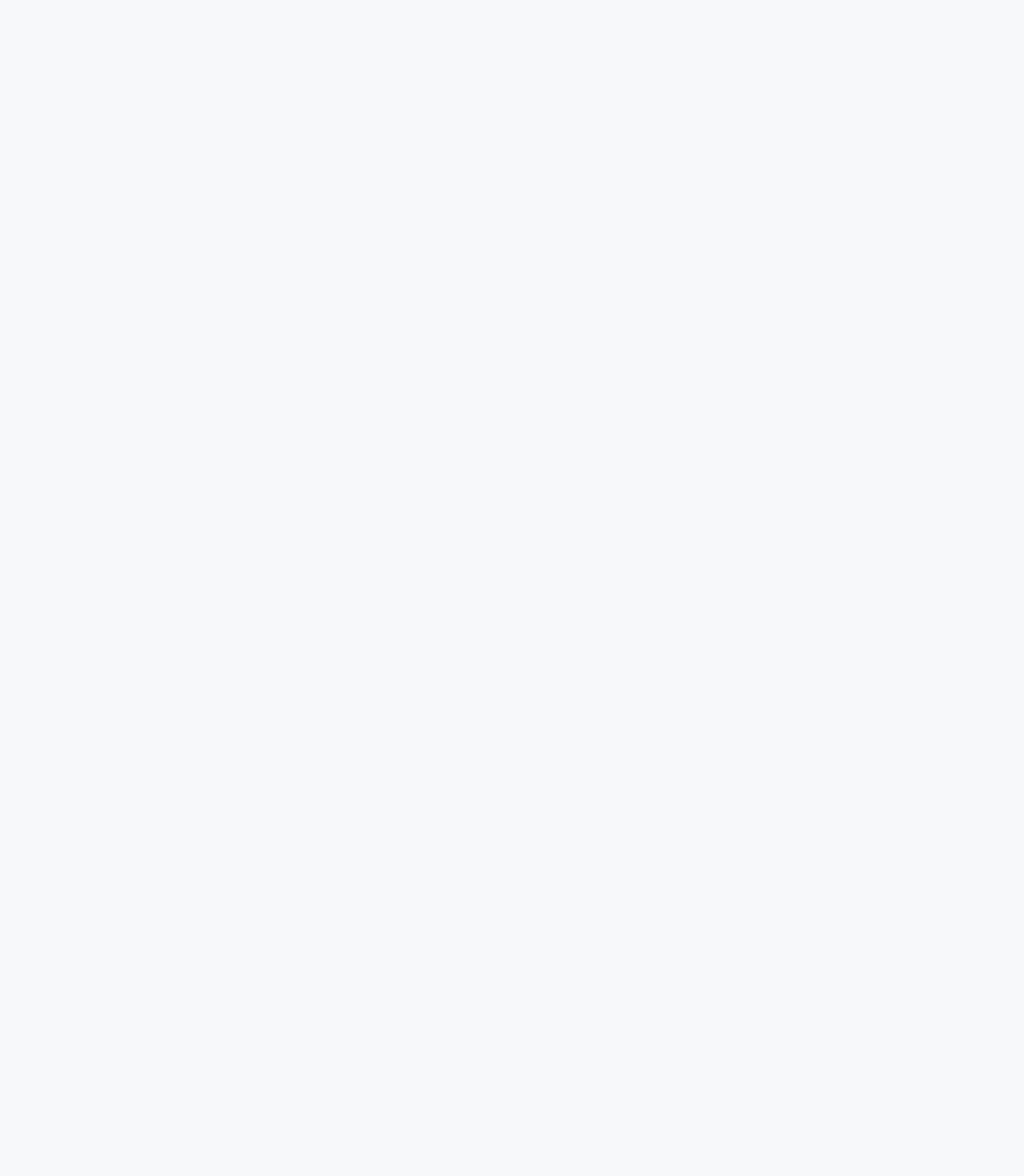
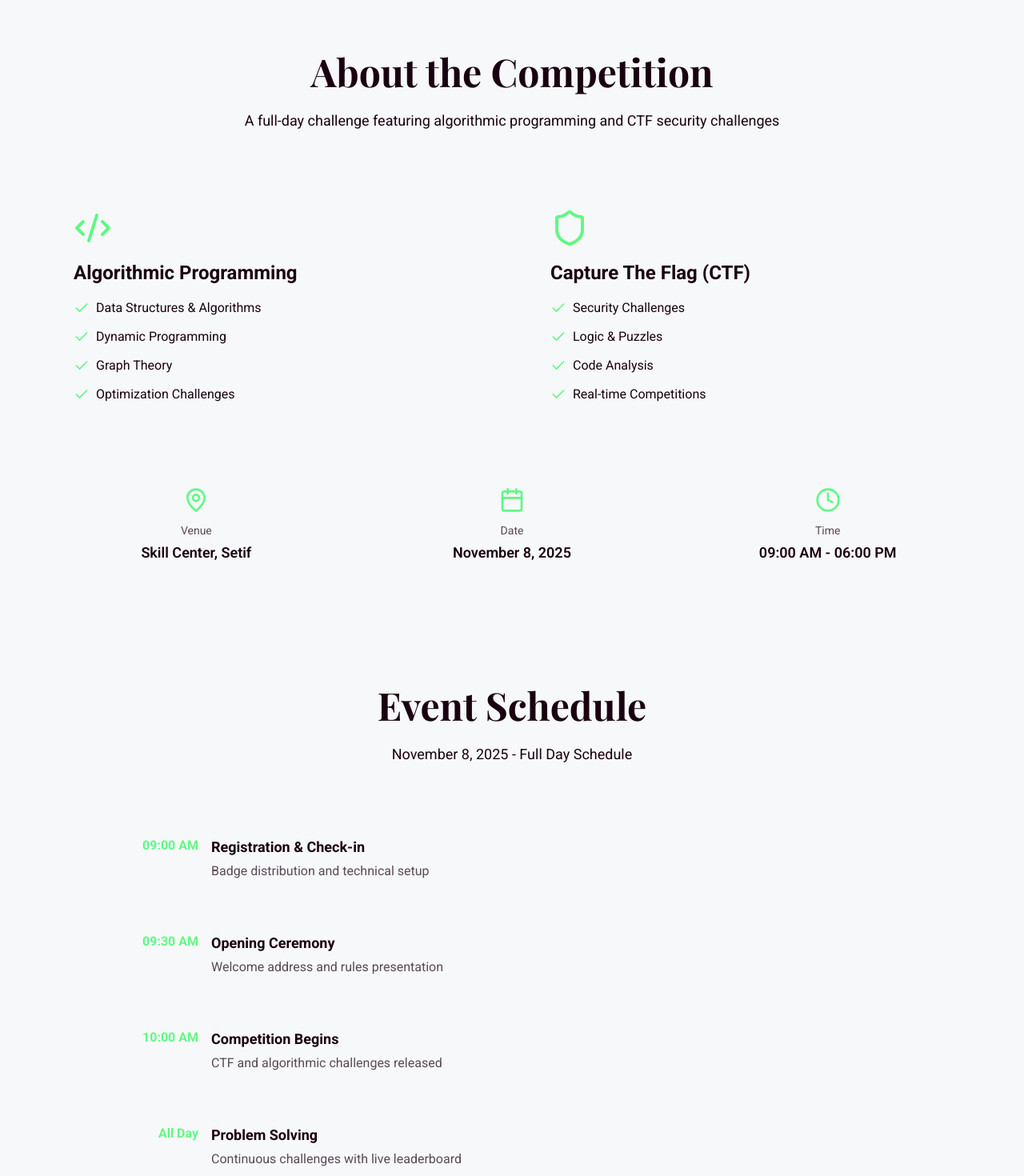
Before and after one commit to soundousbenziadi/codeSet, a React (Vite) app: page / in a window 1280 px wide. Shown: the part 1060-2530 px from the top of the page at 80% size. Before the commit the page ends 1053 px from the top, so only its background shows below. Built offline with nearby package versions, Linux system fonts and the light colour scheme; a web font is replaced by a local one.

Commit message:
add about section and schedual section

```diff
--- a/src/index.css
+++ b/src/index.css
@@ -24,7 +24,7 @@ html, body {
   --color-primaryc: #222831;          /* Deep gray-blue for structure (nav/buttons) */
   --color-secondaryc: #D0D7DE;        /* Muted gray for cards/borders */
   --color-accentc: #60F885;           /* Neon green accent (consistent identity) */
-  --color-section1: #aff4c7;          /* Slight green tint background section */
+  --color-section1: #A8FBD3;          /* Slight green tint background section */
   --color-section2: #E5E7EB;          /* Soft neutral blue-white contrast section */
   --color-section3: #FFFFFF;          /* Plain clean white section */
 
--- a/src/pages/Home.jsx
+++ b/src/pages/Home.jsx
@@ -192,7 +192,7 @@ const Home = () => {
                             whileInView={{ opacity: 1, y: 0 }}
                             viewport={{ once: false, amount: 0.5 }}
                             transition={{ duration: 0.8 }}
-                            className="text-3xl md:text-4xl font-bold mb-4"
+                            className="text-3xl md:text-4xl font-bold mb-6"
                             style={{ fontFamily: 'var(--font-heading)' }}
                         >
                             Registration Closes In
@@ -261,6 +261,162 @@ const Home = () => {
                     </div>
                 </div>
             </section>
+            {/* About Section */}
+            <section id="about" className="py-16 px-8 md:px-15">
+                <div className="max-w-7xl mx-auto">
+                    <div className="text-center mb-16">
+                        <motion.h2
+                            initial={{ opacity: 0, x: -50 }}
+                            whileInView={{ opacity: 1, x: 0 }}
+                            viewport={{ once: false, amount: 0.5 }}
+                            transition={{ duration: 0.8 }}
+                            className="text-4xl md:text-5xl font-bold mb-6"
+                            style={{ fontFamily: 'var(--font-heading)' }}
+                        >
+                            About the Competition
+                        </motion.h2>
+                        <motion.p
+                            initial={{ opacity: 0, y: 20 }}
+                            whileInView={{ opacity: 1, y: 0 }}
+                            viewport={{ once: false, amount: 0.5 }}
+                            transition={{ duration: 0.8, delay: 0.2 }}
+                            className="text-lg opacity-80 max-w-3xl mx-auto"
+                        >
+                            A full-day challenge featuring algorithmic programming and CTF security challenges
+                        </motion.p>
+                    </div>
+
+                    <div className="flex flex-col md:flex-row gap-8 mb-12">
+                        {[
+                            {
+                                icon: Code2,
+                                title: 'Algorithmic Programming',
+                                items: ['Data Structures & Algorithms', 'Dynamic Programming', 'Graph Theory', 'Optimization Challenges']
+                            },
+                            {
+                                icon: Shield,
+                                title: 'Capture The Flag (CTF)',
+                                items: ['Security Challenges', 'Logic & Puzzles', 'Code Analysis', 'Real-time Competitions']
+                            }
+                        ].map((category, idx) => (
+                            <motion.div
+                                key={idx}
+                                initial={{ opacity: 0, x: idx === 0 ? -50 : 50 }}
+                                whileInView={{ opacity: 1, x: 0 }}
+                                viewport={{ once: false, amount: 0.3 }}
+                                transition={{ duration: 0.8, delay: idx * 0.2 }}
+                                whileHover={{ y: -10, scale: 1.02 }}
+                                className="p-8 rounded-2xl flex-1"
+                                style={{ backgroundColor: 'var(--color-section2)' }}
+                            >
+                                <category.icon className="w-12 h-12 mb-4" style={{ color: 'var(--color-accentc)' }} />
+                                <h3 className="text-2xl font-bold mb-4">{category.title}</h3>
+                                <ul className="space-y-3">
+                                    {category.items.map((item, i) => (
+                                        <motion.li
+                                            key={i}
+                                            initial={{ opacity: 0, x: -20 }}
+                                            whileInView={{ opacity: 1, x: 0 }}
+                                            viewport={{ once: false, amount: 0.5 }}
+                                            transition={{ duration: 0.5, delay: 0.3 + i * 0.1 }}
+                                            className="flex items-start space-x-2"
+                                        >
+                                            <Check className="w-5 h-5 mt-0.5 flex-shrink-0" style={{ color: 'var(--color-accentc)' }} />
+                                            <span>{item}</span>
+                                        </motion.li>
+                                    ))}
+                                </ul>
+                            </motion.div>
+                        ))}
+                    </div>
+
+                    <div className="flex flex-wrap gap-6">
+                        {[
+                            { icon: MapPin, label: 'Venue', value: 'Skill Center, Setif' },
+                            { icon: Calendar, label: 'Date', value: 'November 8, 2025' },
+                            { icon: Clock, label: 'Time', value: '09:00 AM - 06:00 PM' }
+                        ].map((info, idx) => (
+                            <motion.div
+                                key={idx}
+                                initial={{ opacity: 0, y: 40 }}
+                                whileInView={{ opacity: 1, y: 0 }}
+                                viewport={{ once: false, amount: 0.5 }}
+                                transition={{ duration: 0.6, delay: idx * 0.15 }}
+                                whileHover={{ scale: 1.05, y: -5 }}
+                                className="p-6 rounded-xl text-center"
+                                style={{
+                                    backgroundColor: 'var(--color-section3)',
+                                    flex: '1 1 calc(33.333% - 1rem)',
+                                    minWidth: '200px'
+                                }}
+                            >
+                                <info.icon className="w-8 h-8 mx-auto mb-3" style={{ color: 'var(--color-accentc)' }} />
+                                <p className="text-sm opacity-70 mb-1">{info.label}</p>
+                                <p className="font-semibold text-lg">{info.value}</p>
+                            </motion.div>
+                        ))}
+                    </div>
+                </div>
+            </section>
+            {/* Schedule Section */}
+            <section id="schedule" className="py-16 px-8 md:px-15" style={{ backgroundColor: 'var(--color-section1)' }}>
+                <div className="max-w-5xl mx-auto">
+                    <div className="text-center mb-16">
+                        <motion.h2
+                            initial={{ opacity: 0, y: 30 }}
+                            whileInView={{ opacity: 1, y: 0 }}
+                            viewport={{ once: false, amount: 0.5 }}
+                            transition={{ duration: 0.8 }}
+                            className="text-4xl md:text-5xl font-bold mb-6"
+                            style={{ fontFamily: 'var(--font-heading)' }}
+                        >
+                            Event Schedule
+                        </motion.h2>
+                        <motion.p
+                            initial={{ opacity: 0, y: 20 }}
+                            whileInView={{ opacity: 1, y: 0 }}
+                            viewport={{ once: false, amount: 0.5 }}
+                            transition={{ duration: 0.8, delay: 0.2 }}
+                            className="text-lg opacity-80"
+                        >
+                            November 8, 2025 - Full Day Schedule
+                        </motion.p>
+                    </div>
+
+                    <div className="flex flex-col gap-4">
+                        {[
+                            { time: '09:00 AM', title: 'Registration & Check-in', desc: 'Badge distribution and technical setup' },
+                            { time: '09:30 AM', title: 'Opening Ceremony', desc: 'Welcome address and rules presentation' },
+                            { time: '10:00 AM', title: 'Competition Begins', desc: 'CTF and algorithmic challenges released' },
+                            { time: 'All Day', title: 'Problem Solving', desc: 'Continuous challenges with live leaderboard' },
+                            { time: '06:00 PM', title: 'Competition Ends', desc: 'Final submissions deadline' },
+                            { time: '06:30 PM', title: 'Awards Ceremony', desc: 'Results announcement and prizes' },
+                            { time: '07:00 PM', title: 'Networking & Closing', desc: 'Certificate distribution' }
+                        ].map((item, idx) => (
+                            <motion.div
+                                key={idx}
+                                initial={{ opacity: 0, x: -50 }}
+                                whileInView={{ opacity: 1, x: 0 }}
+                                viewport={{ once: false, amount: 0.3 }}
+                                transition={{ duration: 0.6, delay: idx * 0.1 }}
+                                whileHover={{ x: 10, scale: 1.02 }}
+                                className="flex flex-col sm:flex-row items-start gap-4 p-6 rounded-xl"
+                                style={{ backgroundColor: 'var(--color-section3)' }}
+                            >
+                                <div className="flex-shrink-0 sm:w-24 sm:text-right">
+                                    <span className="font-bold" style={{ color: 'var(--color-accentc)' }}>
+                                        {item.time}
+                                    </span>
+                                </div>
+                                <div className="flex-1">
+                                    <h4 className="font-bold text-lg mb-1">{item.title}</h4>
+                                    <p className="opacity-70">{item.desc}</p>
+                                </div>
+                            </motion.div>
+                        ))}
+                    </div>
+                </div>
+            </section>
         </div>
     )
 }
```
